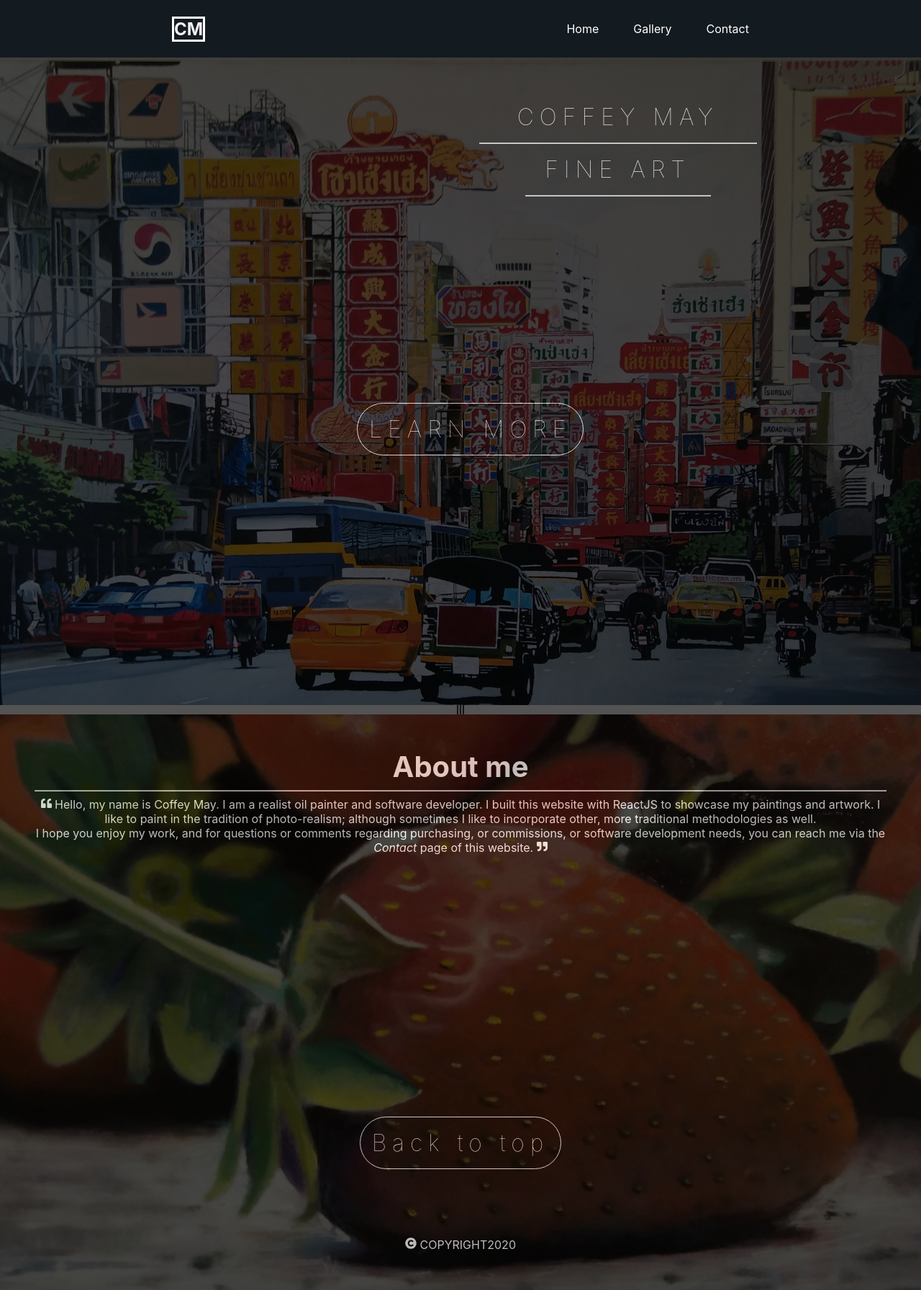
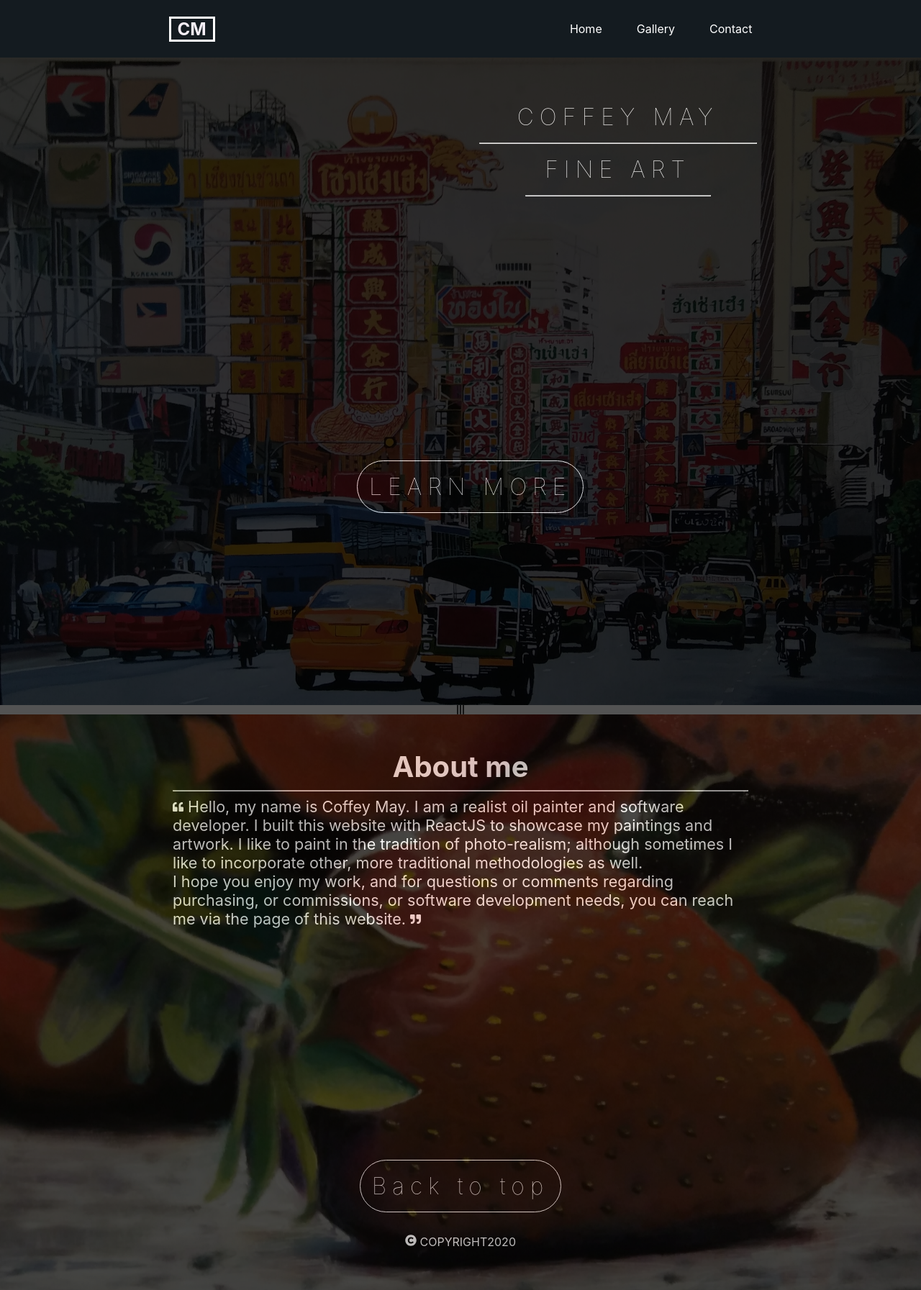
Before and after one commit to Coffey-May/art_site, a React (Create React App) app: page / in a window 1280 px wide. Shown: the whole page at 72% size. Built offline with nearby package versions, Linux system fonts and the light colour scheme.

Commit message:
responisive touch ups

```diff
--- a/package.json
+++ b/package.json
@@ -15,6 +15,7 @@
     "react-bootstrap": "^1.4.0",
     "react-dom": "^17.0.1",
     "react-icons": "^3.11.0",
+    "react-lazy-load-image-component": "^1.5.1",
     "react-map-interaction": "^2.0.0",
     "react-parallax": "^3.1.2",
     "react-router-dom": "^5.2.0",
--- a/src/Contact.js
+++ b/src/Contact.js
@@ -16,11 +16,11 @@ function Contact() {
                     <h1 style={{ margin: 0 }}>Contact</h1>
                     <hr />
                     <div style={{ height: '65vh', justifyContent: 'center' }}>
-                        <h2 style={{
-                            letterSpacing: '.1rem',
-                            fontWeight: 'lighter', padding: '1rem', margin: '0 auto', width: '70vw', textAlign: 'center'
+                        <p style={{
+                            fontSize: '1.8rem',
+                            fontWeight: 'lighter', padding: '1rem', margin: '0 auto', width: '80%', textAlign: 'left'
                         }}>If you would like more information regarding purchasing or commissioning of paintings or software development, contact me at the e-mail link below.
-         Also follow me on social media for more painting and software development related content. </h2>
+                            Also follow me on social media for more painting and software development related content. </p>
                     </div>
 
                     <ul style={{ marginLeft: '1rem', fontWeight: 'lighter', fontSize: '.5rem', display: 'flex', color: `#fff`, backgroundColor: 'black', opacity: '0.8' }}>
--- a/src/Gallery.js
+++ b/src/Gallery.js
@@ -2,6 +2,7 @@ import React from "react";
 import Painting from "./components/Painting";
 import { FaCopyright } from 'react-icons/fa';
 import AnchorLink from 'react-anchor-link-smooth-scroll';
+
 
 
 
--- a/src/Home.js
+++ b/src/Home.js
@@ -5,7 +5,7 @@ import { Parallax } from "react-parallax";
 import { Spring } from "react-spring/renderprops";
 import AnchorLink from 'react-anchor-link-smooth-scroll';
 import { FaCopyright, FaQuoteLeft, FaQuoteRight } from 'react-icons/fa';
-import { NavLink } from "react-router-dom";
+
 
 
 
@@ -40,7 +40,7 @@ function Home() {
                 >
                     {props => (
                         <div style={props}>
-                            <div className="text-container" style={{ height: 900, backgroundColor: 'black', opacity: '0.7' }}>
+                            <div className="text-container" style={{ height: 900, backgroundColor: 'black', opacity: '0.8' }}>
 
                                 <h2 className="text" style={inline}>COFFEY MAY<br />
                                     <hr style={{ width: '30vw' }} />
@@ -48,6 +48,7 @@ function Home() {
                                     <br />
                                     <hr style={{ width: '20vw' }} />
                                 </h2>
+                                <br />  <br />  <br />  <br />
                                 <AnchorLink className="text" style={{ marginLeft: '-9rem', marginTop: '30rem', position: 'fixed', color: 'white', textDecoration: 'none', border: '1px solid white', padding: '1rem', borderRadius: '99rem' }} href='#page2'>LEARN MORE</AnchorLink>
                             </div>
                         </div>
@@ -59,27 +60,25 @@ function Home() {
 
             <Parallax id="bg2" bgImage={image2} strength={200}>
                 <div id="page2" style={{ height: 800, backgroundColor: 'black', opacity: '0.7', color: '#fff' }}>
-                    <div style={{ padding: '3rem', height: '60vh', }}>
+                    <div style={{ padding: '3rem', height: '60vh', width: '80%', maxWidth: '800px', margin: '0 auto' }}>
                         <h1 className="#" style={{ margin: '0 auto', fontSize: '2.5rem' }}>About me</h1> <hr />
-                        <p style={{ fontWeight: 'light', margin: '0 auto', fontSize: '1rem' }}> <FaQuoteLeft size={15} />  {' '}Hello, my name is Coffey May. I am a realist oil painter and software developer.
+                        <p style={{ textAlign: 'left', fontWeight: 'light', margin: '0 auto', fontSize: '1.35rem' }}> <FaQuoteLeft size={15} />  {' '}Hello, my name is Coffey May. I am a realist oil painter and software developer.
                             I built this website with ReactJS to showcase my paintings and artwork. I like to paint in the tradition of photo-realism;
                             although sometimes I like to incorporate other, more traditional methodologies as well.
                             <br />
                             I hope you enjoy my work, and for questions or comments regarding purchasing, or commissions, or software development needs,
                             you can reach me via the
-                        <NavLink to="/contact" style={{ textDecoration: 'none', color: '#FFF' }} >
-                                <em className="nav-link"> Contact </em>
-                            </NavLink>
+
                             page of this website. {' '}
                             <FaQuoteRight size={15} />
                         </p>
 
                     </div>
-
+                    <br />    <br />    <br />
 
                     <AnchorLink className="text" style={{ color: '#fff', textDecoration: 'none', border: '1px solid white', padding: '1rem', borderRadius: '99rem' }} href='#Nav'>Back to top</AnchorLink>
 
-                    <p style={{ marginTop: '7rem' }}><FaCopyright /> COPYRIGHT2020</p>
+                    <p style={{ marginTop: '3rem' }}><FaCopyright /> COPYRIGHT2020</p>
                 </div>
 
             </Parallax>
--- a/src/Nav.js
+++ b/src/Nav.js
@@ -8,7 +8,10 @@ import './App.css';
 function Nav() {
     return (
         <nav className="Nav" id="Nav">
-            <h1 className="cm">CM</h1>
+            <NavLink to="/" style={{ textDecoration: 'none' }} className="nav-link" >
+                <h1 className="cm">CM</h1>
+            </NavLink>
+
 
 
             <ul>
--- a/src/components/Painting.js
+++ b/src/components/Painting.js
@@ -1,5 +1,7 @@
 import React, { useState } from "react";
 import PaintingModal from "./PaintingModal";
+import { LazyLoadImage } from 'react-lazy-load-image-component';
+import 'react-lazy-load-image-component/src/effects/blur.css';
 
 
 
@@ -20,7 +22,7 @@ function Painting({ title, medium, image }) {
 
             <div className="painting">
                 <div className="thumbnail">
-                    <img alt="oil painting" src={image} />
+                    <LazyLoadImage alt="oil painting" src={image} />
                 </div>
                 <h3>
                     {title}
@@ -32,10 +34,12 @@ function Painting({ title, medium, image }) {
                 <div style={BUTTON_WRAPPER_STYLES} className="nav-link">
                     <button className="nav-link" onClick={() => setIsOpen(true)}>
                         Detail
-                </button>
+                    </button>
                 </div>
                 <PaintingModal image={image} open={isOpen} onClose={() => setIsOpen(false)}>
 
+
+                    <hr></hr>
                     <h1 style={{ margin: '0 auto' }}>
                         {title}
                     </h1>
@@ -43,9 +47,8 @@ function Painting({ title, medium, image }) {
                         {medium}
 
                     </h3>
-
+                    <br />
                     <button onClick={() => setIsOpen(false)} >Close</button>
-                    <hr></hr>
 
 
                 </PaintingModal>
--- a/src/components/PaintingModal.js
+++ b/src/components/PaintingModal.js
@@ -8,7 +8,7 @@ const MODAL_STYLES = {
     position: 'fixed',
     top: '50%',
     left: '50%',
-    height: '90vh',
+    // height: '90vh',
     width: '90vw',
     transform: 'translate(-50%,-50%)',
     padding: '50px',
@@ -35,14 +35,14 @@ const PaintingModal = ({ open, children, onClose, image }) => {
         <>
             <div style={OVERLAY_STYLE} />
             <div style={MODAL_STYLES}>
-                {children}
+
                 <MapInteractionCSS>
 
-                    <img style={{ height: '100vh' }} alt="oil painting" src={image} /><br />
+                    <img style={{ width: '90%', height: '70vh' }} alt="oil painting" src={image} /><br />
 
                 </MapInteractionCSS>
-                <button onClick={onClose} >Close</button>
 
+                {children}
             </div>
         </>,
         document.getElementById('portal')
```
Also changed, not shown: src/App.css (+0 -7 lines), 1 other file (tests, documents, lock files or other folders). Lines whose indentation alone changed are shown as unchanged.
